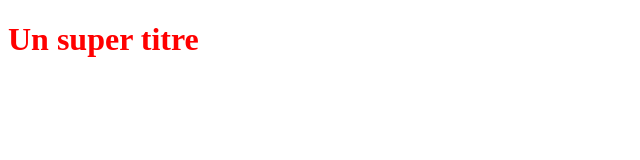
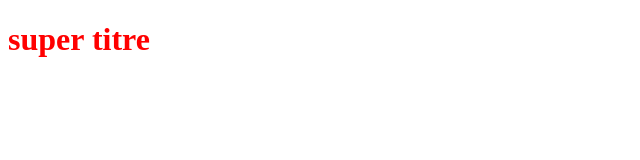
Before and after one commit to TeamDev250/coursOP, a plain HTML site: page index.html in a window 1280 px wide. Shown: the whole page, without its empty margins (0-640 px from the left). Drawn offline with Linux system fonts and the light colour scheme.

Commit message:
modification titre

```diff
--- a/index.html
+++ b/index.html
@@ -5,6 +5,6 @@
    <link rel="stylesheet" type="text/css" href="styles.css">
 </head>
 <body>
-   <h1>Un super titre</h1>
+   <h1>super titre</h1>
 </body>
 </html>
```
